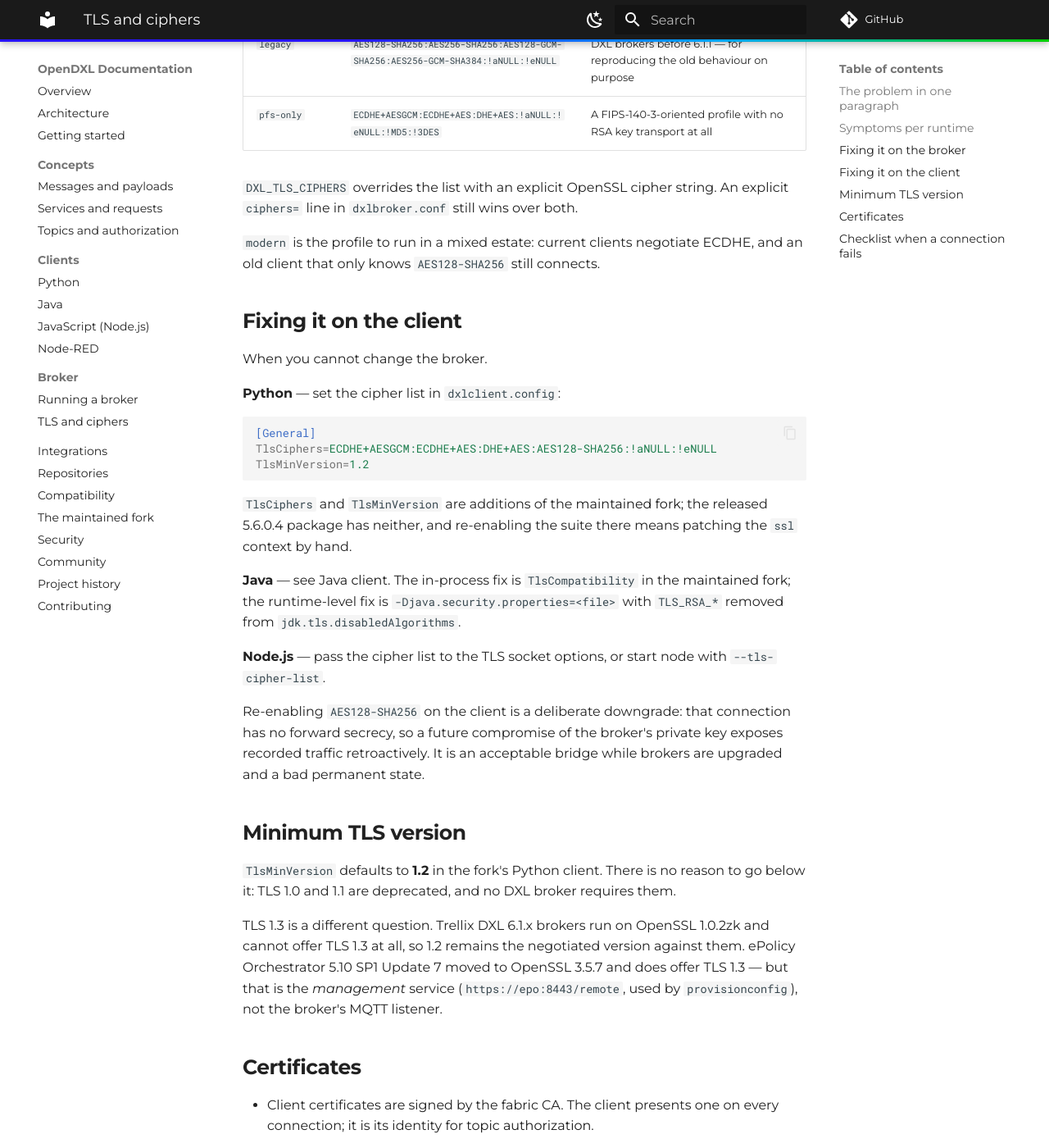
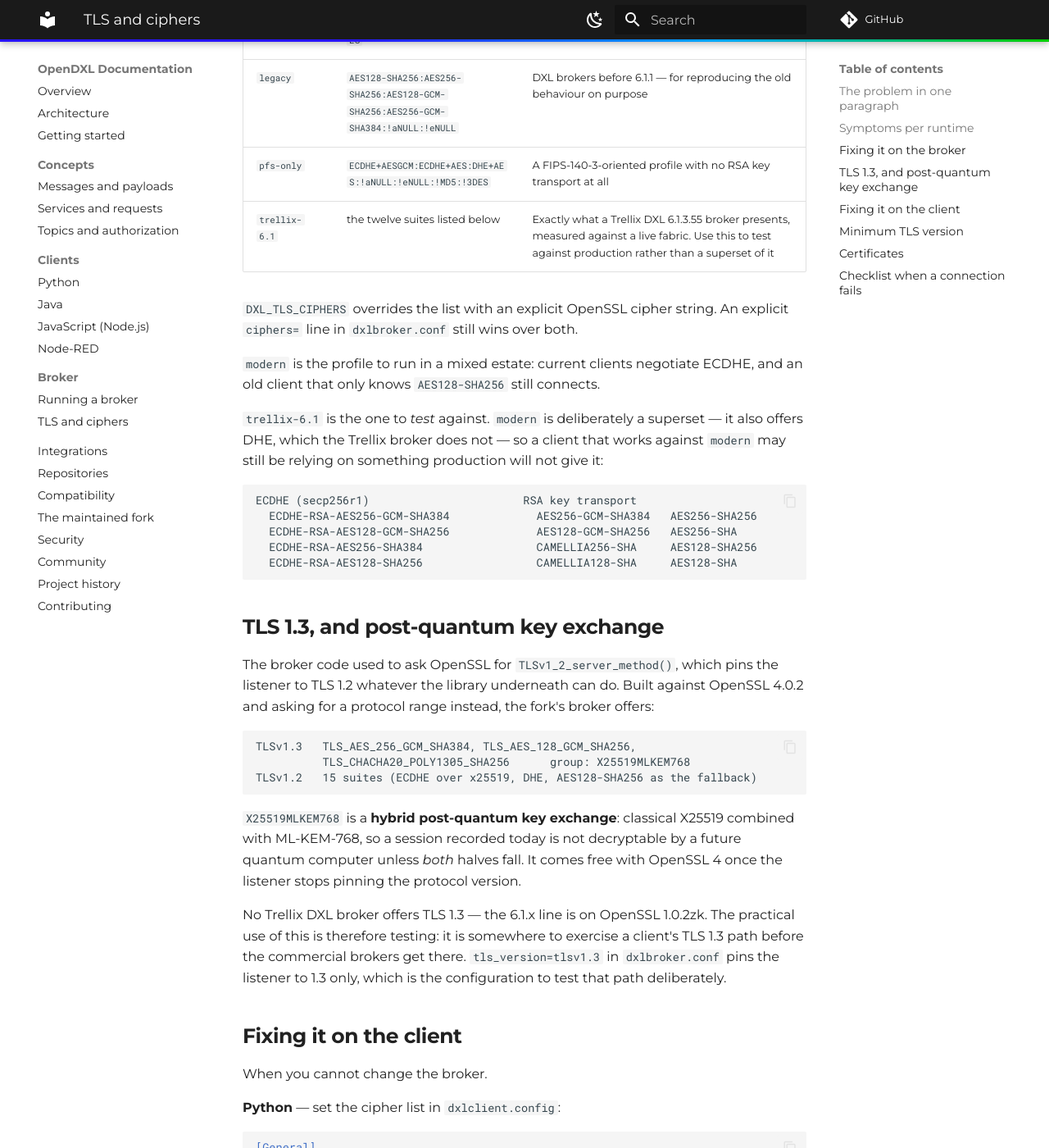
Before and after one commit to JMuellerTX/opendxl-docs, an MkDocs documentation site: the page built from docs/broker/tls.md, in a window 1280 px wide and 1400 px high, scrolled down 1803 px. Shown: the whole window at 82% size. Built offline with MkDocs 1.6.1 and Material for MkDocs 9.7.7, drawn with Linux system fonts in a browser that asks for light colours; comment, search, counter and statistics services are not loaded.

Commit message:
Document the OpenSSL 4 broker: TLS 1.3 and a post-quantum key exchange
The fork's broker now builds against OpenSSL 4.0.2, and the compatibility
matrix said "TLS 1.2 max" for it, which is no longer true.

Measured on a running container:

  TLSv1.3   3 suites, key exchange X25519MLKEM768
  TLSv1.2   15 suites, ECDHE and DHE, AES128-SHA256 retained as the fallback

X25519MLKEM768 is a hybrid post-quantum key exchange - classical X25519 plus
ML-KEM-768 - so a recorded session stays closed unless both halves fall. It
comes with OpenSSL 4 once the listener stops pinning the protocol version,
which is what the port changed.

No Trellix DXL broker offers TLS 1.3; the 6.1.x line sits on OpenSSL 1.0.2zk.
The value is therefore in testing: somewhere to exercise a client's TLS 1.3
path before the commercial brokers get there.

Also documents DXL_TLS_MODE=trellix-6.1, which reproduces exactly the twelve
suites a 6.1.3.55 broker presents. That distinction is worth making explicit:
"modern" is a superset that also offers DHE, so a client verified against it
may still lean on something production will not provide.

Fork inventory regenerated from git history: 160 commits, 16 of them security.

````diff
--- a/docs/broker/tls.md
+++ b/docs/broker/tls.md
@@ -67,12 +67,47 @@ The [maintained broker fork](../fork.md) exposes three profiles through the envi
 | `modern` (default) | `ECDHE+AESGCM:ECDHE+AES:DHE+AES:AES128-SHA256:!aNULL:!eNULL:!MD5:!3DES` | Trellix DXL ≥ 6.1.1: forward secrecy first, legacy suite as fallback |
 | `legacy` | `AES128-SHA256:AES256-SHA256:AES128-GCM-SHA256:AES256-GCM-SHA384:!aNULL:!eNULL` | DXL brokers before 6.1.1 — for reproducing the old behaviour on purpose |
 | `pfs-only` | `ECDHE+AESGCM:ECDHE+AES:DHE+AES:!aNULL:!eNULL:!MD5:!3DES` | A FIPS-140-3-oriented profile with no RSA key transport at all |
+| `trellix-6.1` | the twelve suites listed below | Exactly what a Trellix DXL 6.1.3.55 broker presents, measured against a live fabric. Use this to test against production rather than a superset of it |
 
 `DXL_TLS_CIPHERS` overrides the list with an explicit OpenSSL cipher string. An explicit
 `ciphers=` line in `dxlbroker.conf` still wins over both.
 
 `modern` is the profile to run in a mixed estate: current clients negotiate ECDHE, and an old
 client that only knows `AES128-SHA256` still connects.
+
+`trellix-6.1` is the one to *test* against. `modern` is deliberately a superset — it also
+offers DHE, which the Trellix broker does not — so a client that works against `modern` may
+still be relying on something production will not give it:
+
+```
+ECDHE (secp256r1)                       RSA key transport
+  ECDHE-RSA-AES256-GCM-SHA384             AES256-GCM-SHA384   AES256-SHA256
+  ECDHE-RSA-AES128-GCM-SHA256             AES128-GCM-SHA256   AES256-SHA
+  ECDHE-RSA-AES256-SHA384                 CAMELLIA256-SHA     AES128-SHA256
+  ECDHE-RSA-AES128-SHA256                 CAMELLIA128-SHA     AES128-SHA
+```
+
+## TLS 1.3, and post-quantum key exchange
+
+The broker code used to ask OpenSSL for `TLSv1_2_server_method()`, which pins the listener to
+TLS 1.2 whatever the library underneath can do. Built against OpenSSL 4.0.2 and asking for a
+protocol range instead, the fork's broker offers:
+
+```
+TLSv1.3   TLS_AES_256_GCM_SHA384, TLS_AES_128_GCM_SHA256,
+          TLS_CHACHA20_POLY1305_SHA256      group: X25519MLKEM768
+TLSv1.2   15 suites (ECDHE over x25519, DHE, AES128-SHA256 as the fallback)
+```
+
+`X25519MLKEM768` is a **hybrid post-quantum key exchange**: classical X25519 combined with
+ML-KEM-768, so a session recorded today is not decryptable by a future quantum computer unless
+*both* halves fall. It comes free with OpenSSL 4 once the listener stops pinning the protocol
+version.
+
+No Trellix DXL broker offers TLS 1.3 — the 6.1.x line is on OpenSSL 1.0.2zk. The practical use
+of this is therefore testing: it is somewhere to exercise a client's TLS 1.3 path before the
+commercial brokers get there. `tls_version=tlsv1.3` in `dxlbroker.conf` pins the listener to
+1.3 only, which is the configuration to test that path deliberately.
 
 ## Fixing it on the client
 
````
Also changed, not shown: docs/compatibility.md (+11 -4 lines), docs/fork.md (+9 -5 lines), 1 other file.
